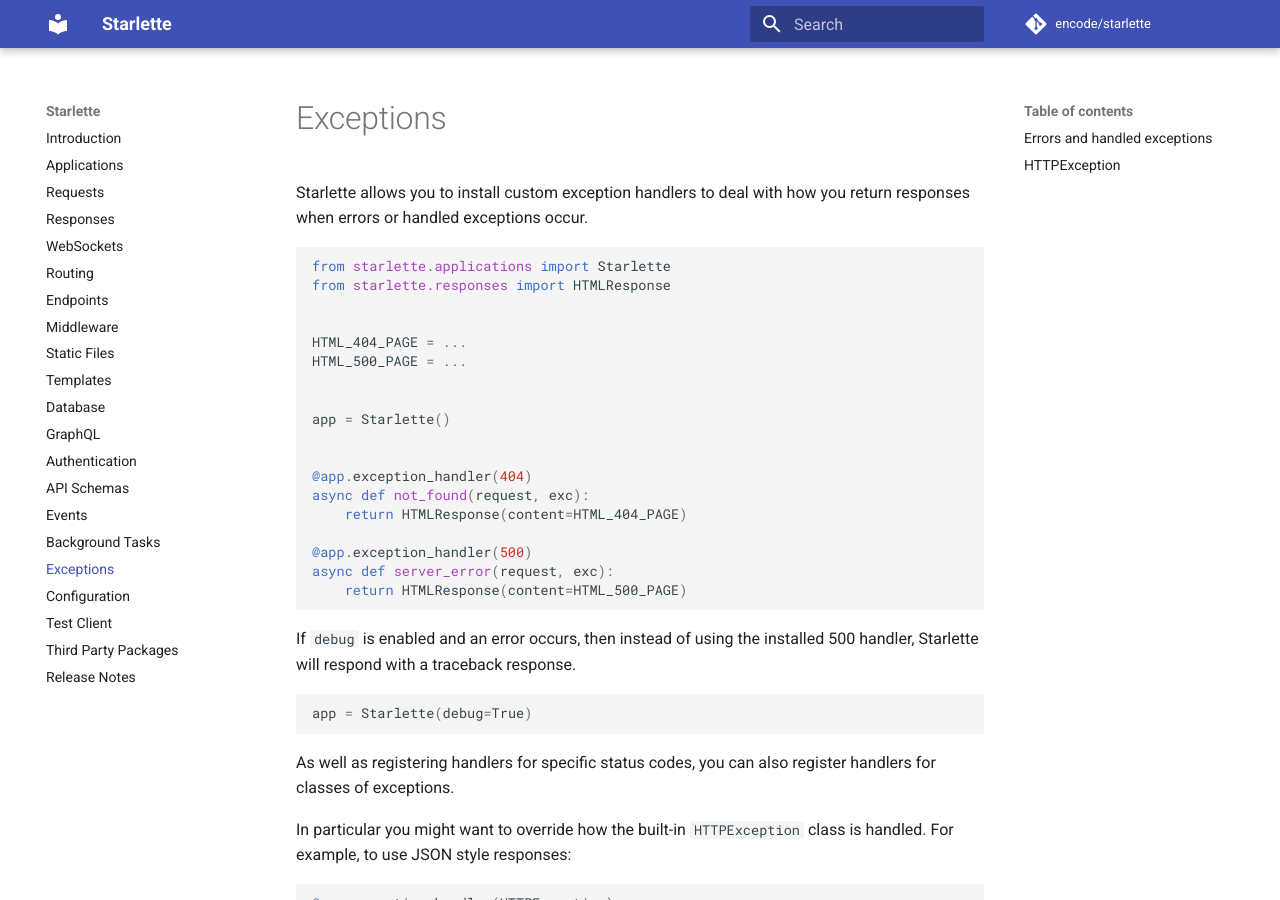
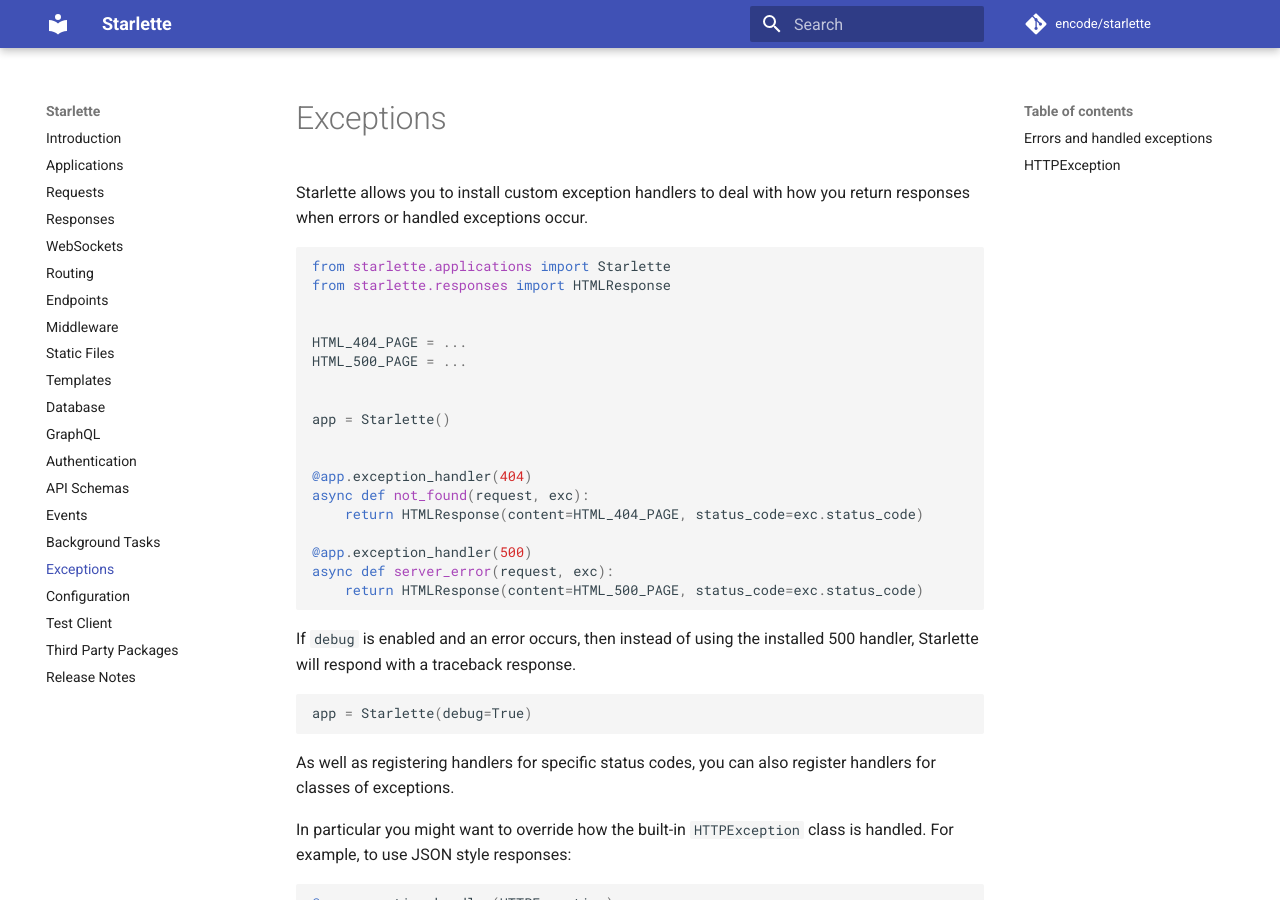
Before and after one commit to hidraco/starlette, an MkDocs documentation site: the page built from docs/exceptions.md, in a window 1280 px wide and 900 px high. Built offline with MkDocs 1.6.1 and Material for MkDocs 9.7.7, drawn with Linux system fonts in a browser that asks for light colours; comment, search, counter and statistics services are not loaded.

Commit message:
doc: exceptions: keep original status_code (#331)
It is considered to be best practice for a not-found page to also use
status code 404.

This changes the examples for the 404 and 500 pages to keep the
exceptions status code.

````diff
--- a/docs/exceptions.md
+++ b/docs/exceptions.md
@@ -16,11 +16,11 @@ app = Starlette()
 
 @app.exception_handler(404)
 async def not_found(request, exc):
-    return HTMLResponse(content=HTML_404_PAGE)
+    return HTMLResponse(content=HTML_404_PAGE, status_code=exc.status_code)
 
 @app.exception_handler(500)
 async def server_error(request, exc):
-    return HTMLResponse(content=HTML_500_PAGE)
+    return HTMLResponse(content=HTML_500_PAGE, status_code=exc.status_code)
 ```
 
 If `debug` is enabled and an error occurs, then instead of using the installed
````
